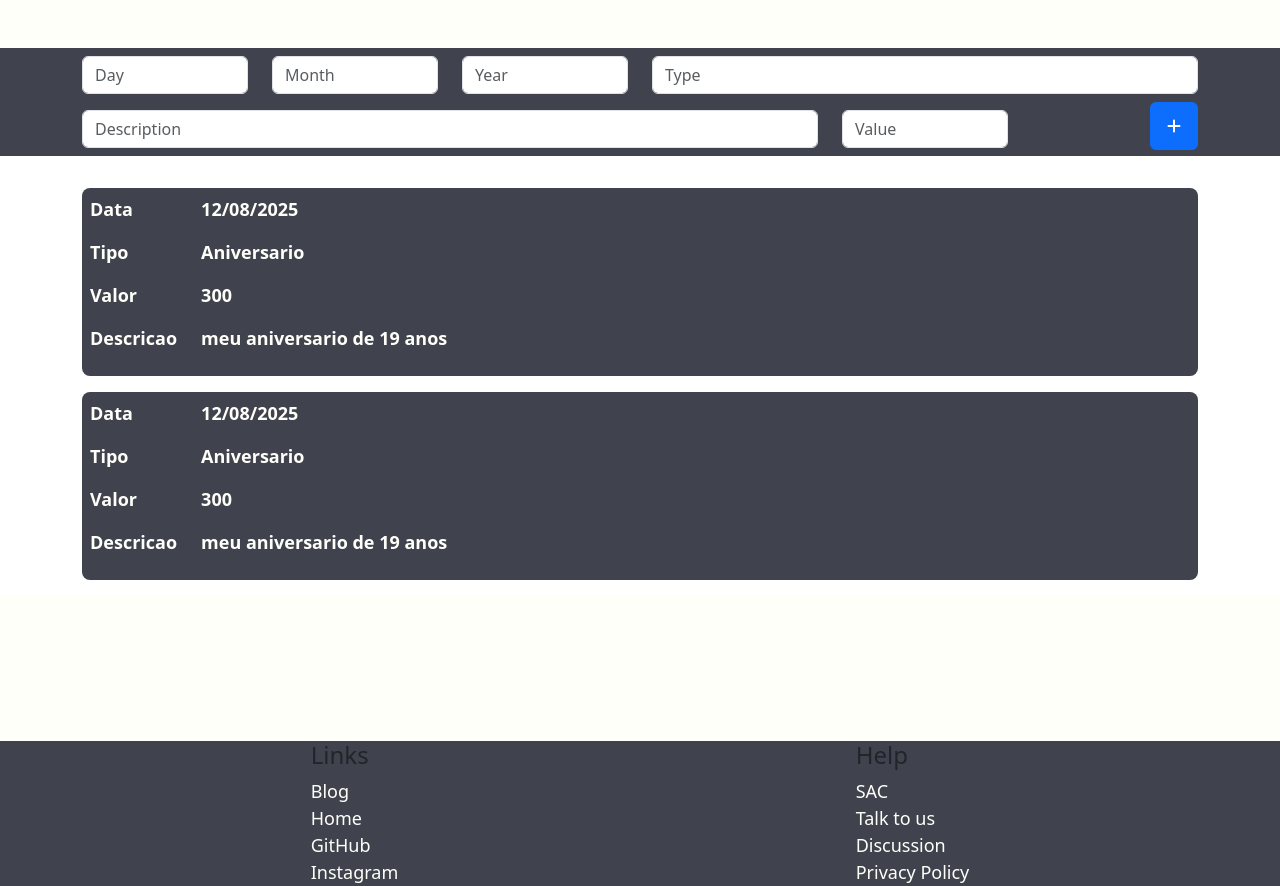
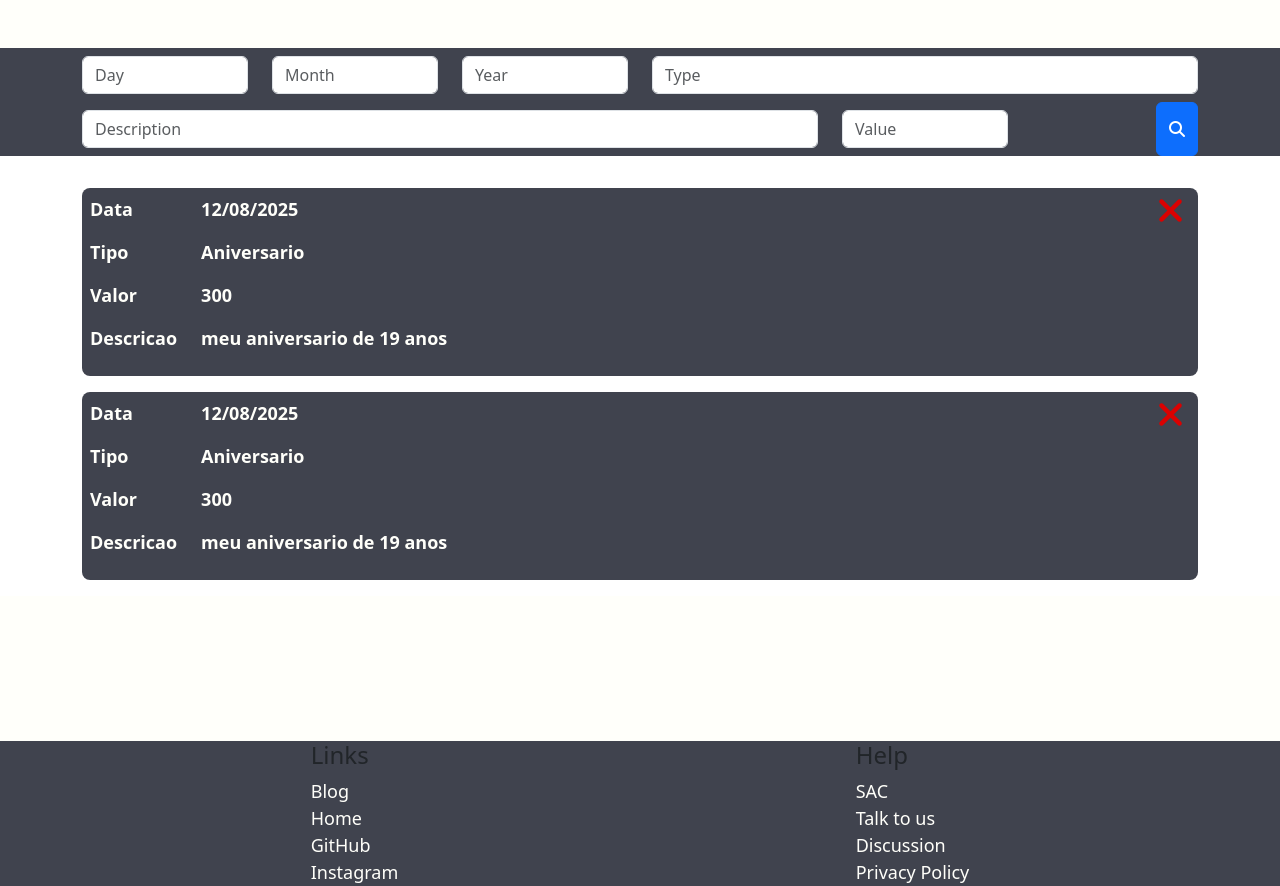
Before and after one commit to ViBurnier/Registro_de_despesas, a PHP site: page /consultar.html in a window 1280 px wide. Shown: the part 59-945 px from the top of the page. Run offline with PHP 8.4, Linux system fonts and the light colour scheme.

Commit message:
fix/buttons

```diff
--- a/consultar.css
+++ b/consultar.css
@@ -15,3 +15,8 @@
 .especificacoes{
     margin-right: 1.5rem;
 }
+
+div button{
+    background-color: var(--gray);
+    border: none;
+}
--- a/consultar.html
+++ b/consultar.html
@@ -87,7 +87,7 @@
                         <!--ADD-->
                         <div class="col-md-2 d-flex justify-content-end ">
                             <button type="button" class="btn btn-primary" id="btnPage">
-                                <i class="fas fa-plus" id="imageBtn"></i>
+                                <i class="fa-solid fa-magnifying-glass"></i>
                             </button>
                         </div>
                     </div>
@@ -98,14 +98,15 @@
                         <div class="row">
                             <div class="myDespesa">
 
-                                <div class="despesa d-flex">
+                                <div class="despesa d-flex justify-content-between">
+
+                                    <div class="d-flex">
                                         <div class="especificacoes">
                                             <p>Data</p>
                                             <p>Tipo</p>
                                             <p>Valor</p>
                                             <p>Descricao</p>
                                         </div>
-
                                         <div class="valoresDespesa">
                                             <p>12/08/2025</p>
                                             <p>Aniversario</p>
@@ -114,19 +115,34 @@
                                         </div>
                                     </div>
 
-                                <div class="despesa d-flex">
+                                    <div>
+                                        <button>
+                                            <i class="fa-solid fa-xmark fa-2xl" style="color: #da0101;"></i>
+                                        </button>
+                                    </div>
+                                </div>
+
+                                <div class="despesa d-flex justify-content-between">
+
+                                    <div class="d-flex">
                                         <div class="especificacoes">
                                             <p>Data</p>
                                             <p>Tipo</p>
                                             <p>Valor</p>
                                             <p>Descricao</p>
                                         </div>
-
                                         <div class="valoresDespesa">
                                             <p>12/08/2025</p>
                                             <p>Aniversario</p>
                                             <p>300</p>
                                             <p>meu aniversario de 19 anos</p>
+                                        </div>
+                                    </div>
+
+                                    <div>
+                                        <button>
+                                            <i class="fa-solid fa-xmark fa-2xl" style="color: #da0101;"></i>
+                                        </button>
                                     </div>
                                 </div>
 
@@ -149,9 +165,9 @@
                 <div class="d-flex flex-column">
                     <h4>Links</h4>
                     <a href="">Blog</a>
-                    <a href="">Home</a>
-                    <a href="">GitHub</a>
-                    <a href="">Instagram</a>
+                    <a href="index.html">Home</a>
+                    <a href="https://github.com/ViBurnier" target="_blank">GitHub</a>
+                        <a href="https://www.instagram.com/burnierrrrr/" target="_blank">Instagram</a>
                 </div>
 
                 <div class="d-flex flex-column">
--- a/global.css
+++ b/global.css
@@ -94,11 +94,6 @@ div a{
     font-size: large;
 }
 
-button{
-    width: 3rem;
-    height: 3rem;
-    border: 2px solid var(--vermelho);
-}
 
 /* MEDIA  */
 @media(max-width: 425px ){
--- a/registrar_conta.html
+++ b/registrar_conta.html
@@ -60,9 +60,9 @@
                     <div class="d-flex flex-column">
                         <h4>Links</h4>
                         <a href="">Blog</a>
-                        <a href="">Home</a>
-                        <a href="">GitHub</a>
-                        <a href="">Instagram</a>
+                        <a href="index.html">Home</a>
+                        <a href="https://github.com/ViBurnier" target="_blank">GitHub</a>
+                        <a href="https://www.instagram.com/burnierrrrr/" target="_blank">Instagram</a>
                     </div>
 
                     <div class="d-flex flex-column">
--- a/registrar_despesa.css
+++ b/registrar_despesa.css
@@ -28,3 +28,9 @@ aside{
     padding: 1rem;
 
 }
+
+button{
+    padding: .5rem;
+    border: none;
+    background-color: var(--azul);
+}
```
Also changed, not shown: index.html (+4 -4 lines), registrar.html (+4 -4 lines). Lines whose indentation alone changed are shown as unchanged.
